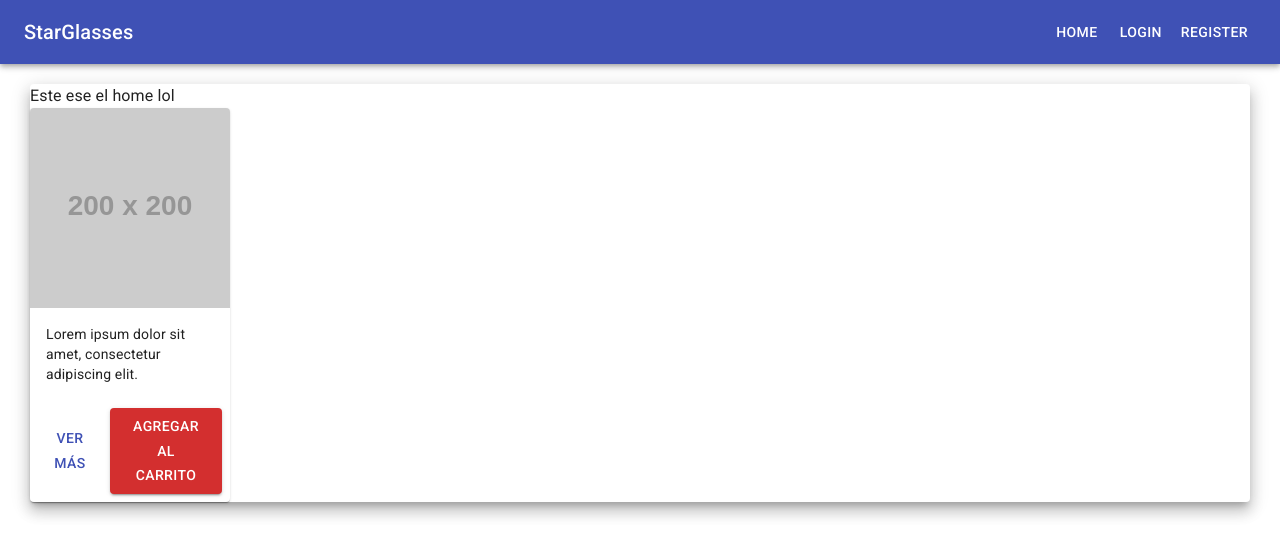
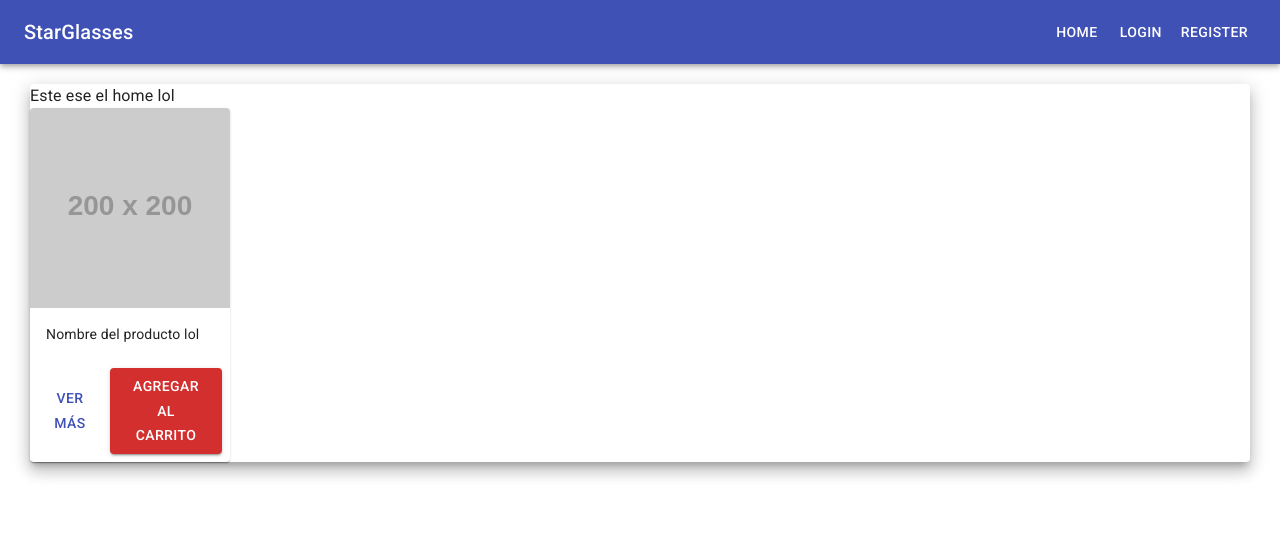
Before and after one commit to JahirSamperio/starGlasses, a React (Vite) app in the folder frontend/: page / in a window 1280 px wide. Shown: the top 556 px of the page. Built offline with nearby package versions, Linux system fonts and the light colour scheme.

Commit message:
FIX: remote branch overwrite

```diff
--- a/frontend/src/components/productCard/ProductCard.jsx
+++ b/frontend/src/components/productCard/ProductCard.jsx
@@ -15,7 +15,7 @@ export default function ProductCard(){
                 <CardMedia component="img" image="https://via.placeholder.com/200" height="200" alt="imagen pitera" />
                 <CardContent>
                     <Typography component="p" variant="body2">
-                        Lorem ipsum dolor sit amet, consectetur adipiscing elit.
+                        Nombre del producto lol
                     </Typography>
                 </CardContent>
             </CardActionArea>
```
